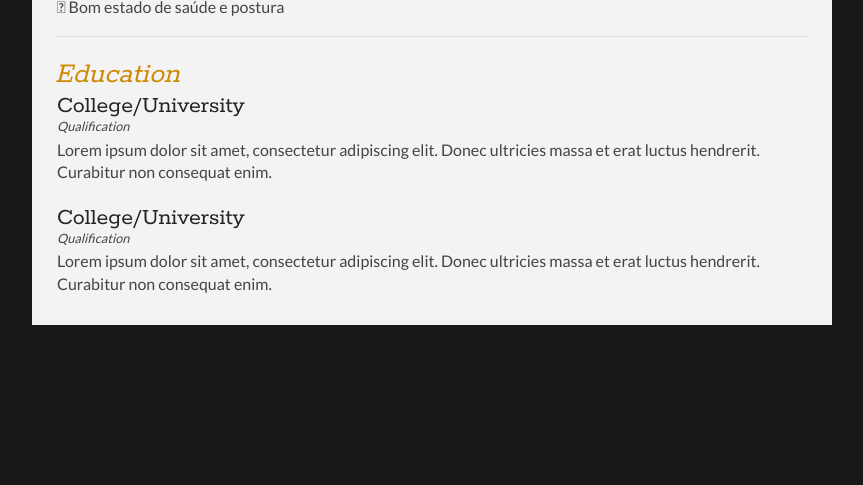
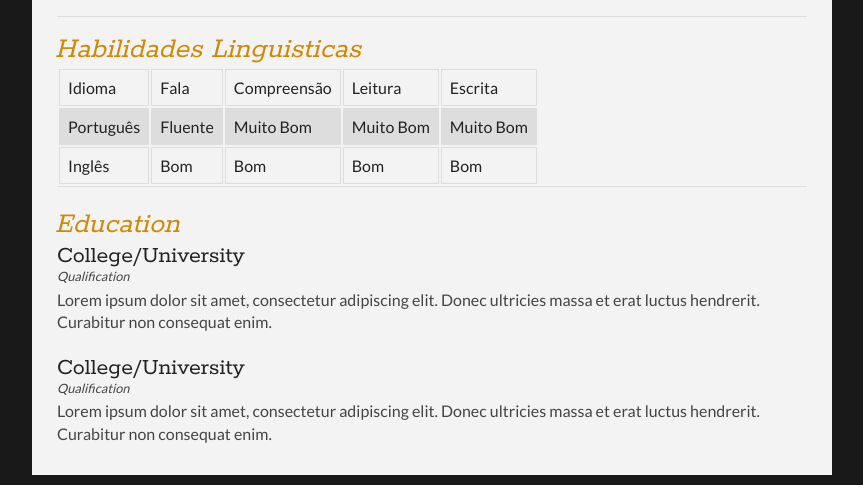
Before and after one commit to PSigauque/cv_paula_sigauque, a plain HTML site: page index.html in a window 1280 px wide. Shown: the part 818-1303 px from the top of the page, without its empty margins (208-1071 px from the left). Before the commit the page ends 1173 px from the top, so only its background shows below. Drawn offline with Linux system fonts and the light colour scheme.

Commit message:
feat(init): Habilidade Linguistica

```diff
--- a/css/style.css
+++ b/css/style.css
@@ -165,7 +165,7 @@ section:last-child {
 	-webkit-column-count:2;*/
 	column-count:2;
 	}
-}
+/*}*/
 
 /*@media all and (max-width: 601px) {*/
 	#cv {
--- a/index.html
+++ b/index.html
@@ -13,6 +13,19 @@
 <!--[if lt IE 9]>
 <script src="//html5shiv.googlecode.com/svn/trunk/html5.js"></script>
 <![endif]-->
+
+	<style>
+		/*Tabelas*/
+		td, th {
+			border: 1px solid #dddddd;
+			text-align: left;
+			padding: 8px;
+		}
+
+		tr:nth-child(even) {
+			background-color: #dddddd;
+		}
+	</style>
 </head>
 <body id="top">
 <div id="cv" class="instaFade">
@@ -82,7 +95,7 @@
 
 		<section>
 			<div class="sectionTitle">
-				<h1>Key Skills</h1>
+				<h1>Aptidões Pariticulares</h1>
 			</div>
 
 			<div class="sectionContent">
@@ -93,12 +106,44 @@
 					<li>	Dinâmica, comunicativa, responsável e com forte espírito de liderança;</li>
 					<li>	Com capacidade de resolução de problemas de forma rápida e eficaz quando sob pressão;</li>
 					<li>	Bom estado de saúde e postura</li>
-
 				</ul>
 			</div>
 			<div class="clear"></div>
 		</section>
 
+		<section>
+			<div class="sectionTitle">
+				<h1>Habilidades Linguisticas</h1>
+			</div>
+
+			<div class="sectionContent">
+				<table >
+					<tr>
+						<th>Idioma</th>
+						<th>Fala</th>
+						<th>Compreensão</th>
+						<th>Leitura</th>
+						<th>Escrita</th>
+					</tr>
+					<tr>
+						<td> Português</td>
+						<td> Fluente</td>
+						<td> Muito Bom</td>
+						<td> Muito Bom</td>
+						<td> Muito Bom</td>
+
+					</tr>
+					<tr>
+						<td> Inglês</td>
+						<td> Bom</td>
+						<td> Bom</td>
+						<td> Bom</td>
+						<td> Bom</td>
+					</tr>
+				</table>
+			</div>
+			<div class="clear"></div>
+		</section>
 
 		<section>
 			<div class="sectionTitle">
```
